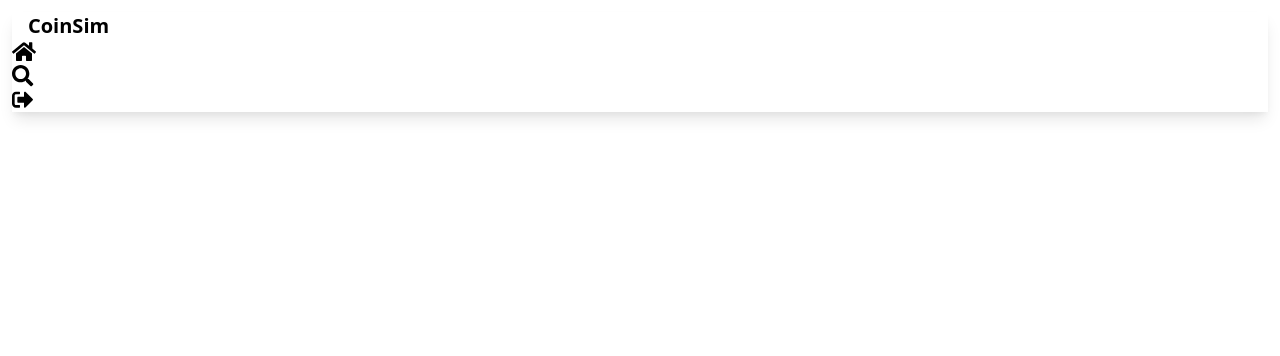
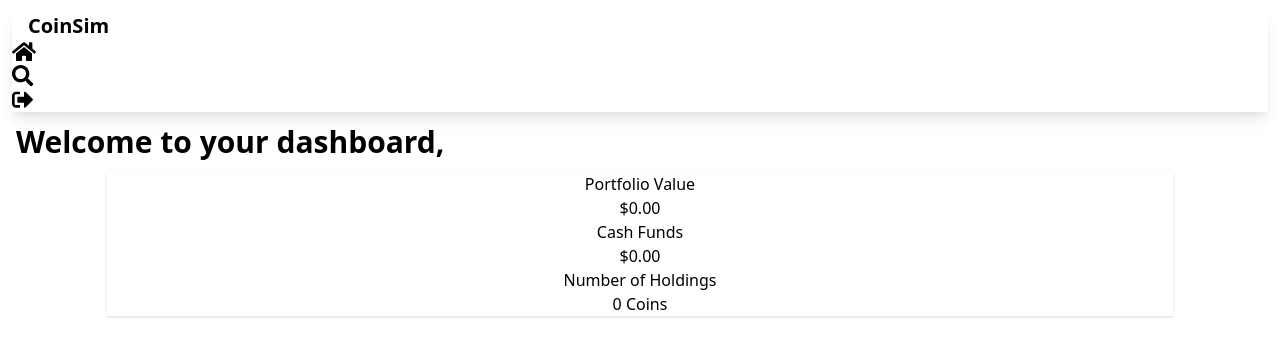
Before and after one commit to Shivang-P/coinsim, a React (Create React App) app: page / in a window 1280 px wide. Shown: the top 356 px of the page. Built offline with nearby package versions, Linux system fonts and the light colour scheme; no server answers; the database is empty; sample sign-in values are in the browser's storage.

Commit message:
started dashboard ui

```diff
--- a/src/components/CoinData.js
+++ b/src/components/CoinData.js
@@ -13,8 +13,6 @@ const CoinData = () => {
     const [history, setHistory] = useState(null)
     const [error, setError] = useState('')
     const [purchaseError, setPurchaseError] = useState('')
-    // const [purchaseSuccess, setPurchaseSuccess] = useState('')
-    // const [saleSuccess, setSaleSuccess] = useState('')
     const [saleError, setSaleError] = useState('')
     const [buyNum, setBuyNum] = useState(0)
     const [sellNum, setSellNum] = useState(0)
@@ -115,8 +113,6 @@ const CoinData = () => {
         <div>
             <Navbar />
             {error && <div className="mx-3 mb-3 alert alert-error">{error}</div>}
-            {/* {purchaseSuccess && <div className="mx-3 mt-4 alert alert-success">{purchaseSuccess}</div>}
-            {saleSuccess && <div className="mx-3 mt-4 alert alert-success">{saleSuccess}</div>} */}
 
             <div className="grid grid-cols-2">
                 <h1 class="text-3xl font-bold ml-7 mb-4">{coin?.name}</h1>
@@ -137,9 +133,9 @@ const CoinData = () => {
                                     <p class="mt-2">Cost: ${buyNum * coin?.market_data?.current_price?.usd} USD</p>
                                 </div>
                                 <div class="modal-action">
-                                    <label for="buy-modal">
-                                        <button className="btn btn-primary" type="submit">Buy {buyNum} {coin?.symbol?.toUpperCase()}</button>
-                                    </label>
+                                    <button for="buy-modal" class="btn btn-primary" type="submit">
+                                        Buy {buyNum} {coin?.symbol?.toUpperCase()}
+                                    </button>
                                     <label for="buy-modal" class="btn">Close</label>
                                 </div>
                                 {purchaseError && <div className="mx-3 mt-4 alert alert-error">{purchaseError}</div>}
@@ -162,9 +158,7 @@ const CoinData = () => {
                                     <p class="mt-2">Sale Money: ${sellNum * coin?.market_data?.current_price?.usd} USD</p>
                                 </div>
                                 <div class="modal-action">
-                                    <label for="sell-modal">
-                                        <button className="btn btn-error" type="submit">Sell {sellNum} {coin?.symbol?.toUpperCase()}</button>
-                                    </label>
+                                    <button for="sell-modal" className="btn btn-error" type="submit">Sell {sellNum} {coin?.symbol?.toUpperCase()}</button>
                                     <label for="sell-modal" class="btn">Close</label>
                                 </div>
                                 {saleError && <div className="mx-3 mt-4 alert alert-error">{saleError}</div>}
--- a/src/components/Dashboard.js
+++ b/src/components/Dashboard.js
@@ -1,10 +1,68 @@
-import React from 'react'
+import React, {useEffect, useState} from 'react'
 import Navbar from './Navbar'
+import { firestore } from '../firebase'
+import { useAuth } from '../contexts/AuthContext'
+import axios from 'axios'
+
 
 
 function Dashboard() {
+    const {currentUser} = useAuth();
+    const [funds, setFunds] = useState(0)
+    const [holdings, setHoldings] = useState({})
+    const [coins, setCoins] = useState([])
+
+    useEffect(() => {
+        axios.get('https://api.coingecko.com/api/v3/coins/markets?vs_currency=usd&order=market_cap_desc&per_page=250&page=1&sparkline=false')
+        .then(res => {
+            setCoins(res.data)
+        }).catch(error => {
+            console.log(error)
+        })
+
+        firestore.collection("users").get().then((snapshot) => {
+            const userData = snapshot.docs.filter((snapshot) => snapshot.id == currentUser.uid)
+            setFunds(userData[0].data().cash)
+            setHoldings(userData[0].data().holdings)
+        })
+    }, [])
+
+    function calculateValue() {
+        let value = 0
+
+        for(let holding of Object.keys(holdings)) {
+            const currentCoin = coins?.filter(coin =>
+                coin.id.toLowerCase() == holding
+            )[0]
+            value += holdings[holding] * currentCoin?.current_price
+        }
+
+        return value + funds
+    }
+
     return (
-        <Navbar />
+        <>
+            <Navbar />
+            <h1 class="text-3xl font-bold ml-4">Welcome to your dashboard, </h1>
+
+            <div class="shadow grid stats mt-3 w-5/6 mx-auto">
+                <div class="stat place-items-center place-content-center bg-base-200">
+                    <div class="stat-title">Portfolio Value</div>
+                    <div class="stat-value">${calculateValue().toFixed(2)}</div>
+                </div>
+                <div class="stat place-items-center place-content-center bg-base-200">
+                    <div class="stat-title">Cash Funds</div>
+                    <div class="stat-value text-success">${funds.toFixed(2)}</div>
+                </div>
+                <div class="stat place-items-center place-content-center bg-base-200">
+                    <div class="stat-title">Number of Holdings</div>
+                    <div class="stat-value">{Object.keys(holdings).length} Coins</div>
+                </div>
+            </div>
+
+            {}
+
+        </>
     )
 }
 
```
